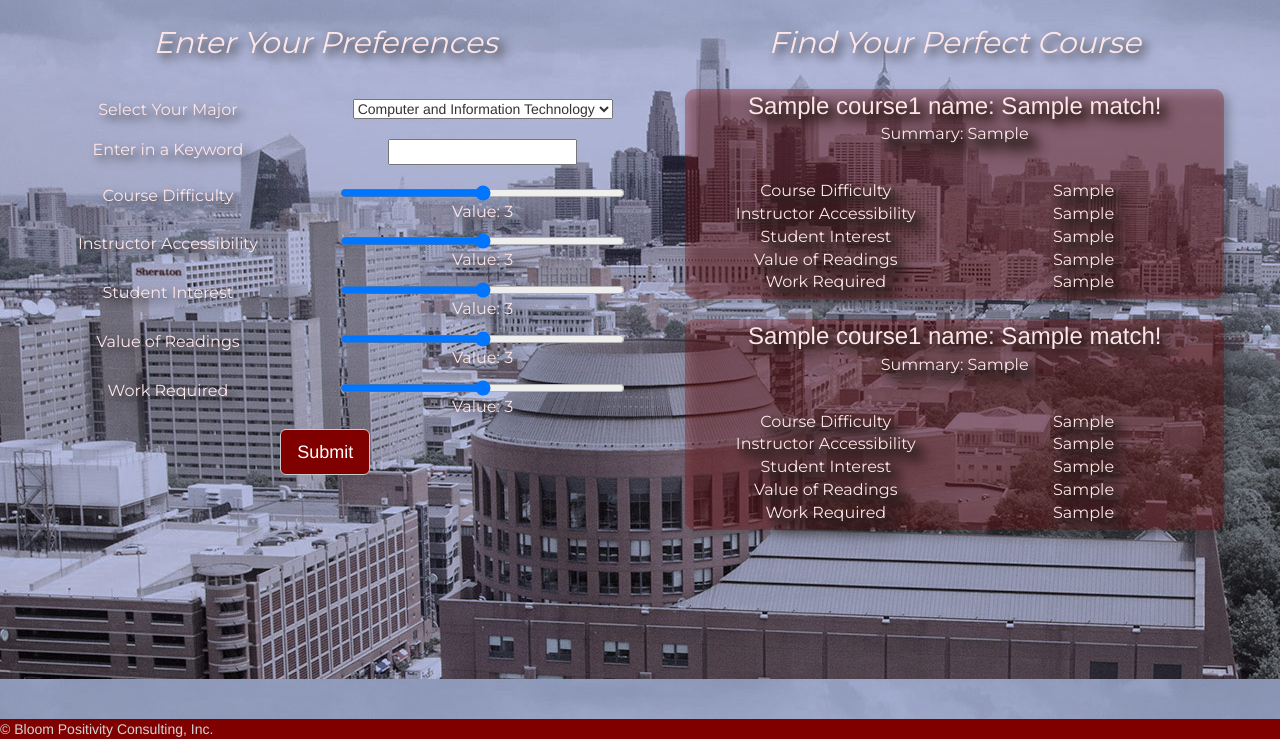
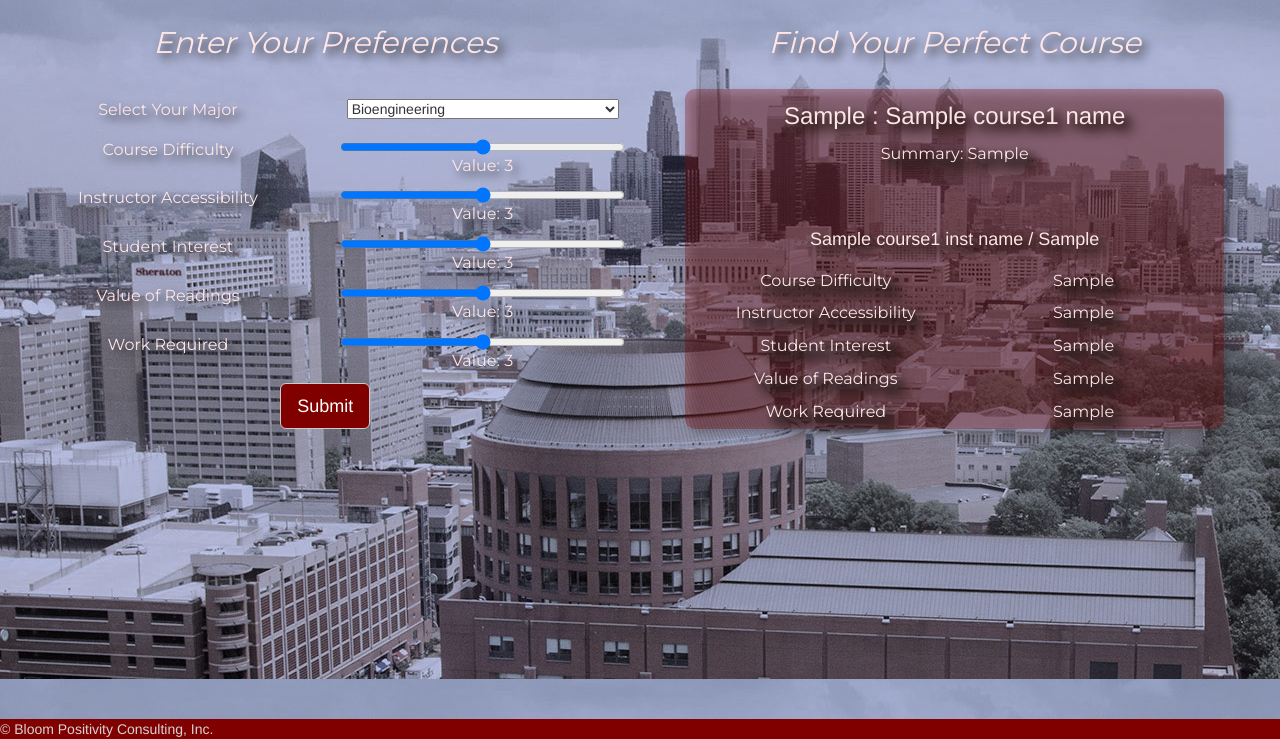
Before and after one commit to kaushik316/OfCourse, a Flask app: template Site/templates/landing.html in a window 1280 px wide. Shown: the part 61-800 px from the top of the page. Run offline with Flask 2, Linux system fonts and the light colour scheme; the template is opened without the code that fills it: most values are stand-ins (such as "Sample title", 1, 10 or a date in 2020); some libraries are stand-ins or nearby versions.

Commit message:
updated routes to accept john's methods for outputs and to call the model for an alias

```diff
--- a/Site/display_routes.py
+++ b/Site/display_routes.py
@@ -36,7 +36,10 @@ def landing():
     input_inst_acc = str(input_inst_acc),
     input_stud_int = str(input_stud_int),
     input_value_read = str(input_value_read),
-    input_work_req = str(input_work_req))
+    input_work_req = str(input_work_req),
+    course1_name = 'CIT593',
+    course1_acc= '85%',
+    course1_summ = 'no one should ever take this course')
 
 
 # Accesses the display info for the result of the course predictor
--- a/Site/static/css/custom.css
+++ b/Site/static/css/custom.css
@@ -139,6 +139,7 @@ div#footer {
 	margin: 0px;
 	color: #ffe6e6;
 	-webkit-filter: drop-shadow(5px 5px 5px #222);
+	margin-top: 10px;
 }
 
 .flex-container > div {
@@ -148,6 +149,7 @@ div#footer {
   color: #ffe6e6;
   margin-left: 5%;
   margin-right: 5%;
+  margin-top: 10px;
   padding-bottom: 5px;
   -webkit-filter: drop-shadow(5px 5px 5px #222);
 }
--- a/Site/templates/landing.html
+++ b/Site/templates/landing.html
@@ -22,16 +22,21 @@
                 <div class="col-md-6">
                   <div class="major_dropdown" align="middle">
                     <select name="major">
+                      <option value="BE">Bioengineering</option>
+                      <option value="CBE">Chemical and Biomolecular Engineering</option>
+                      <option value="CHEM">Chemistry</option>
+                      <option value="CIS">Computer and Information Science</option>
                       <option value="CIT">Computer and Information Technology</option>
-                      <option value="CIS">Computer Science</option>
-                      <option value="EE">Electrical Engineering</option>
-                      <option value="ME">Mechanical Engineering</option>
+                      <option value="EAS">Engineering and Applied Science</option>
+                      <option value="ENM">Engineering Mathematics</option>
+                      <option value="MSE">Materials Science and Engineering</option>
+                      <option value="PHYS">Physics</option>
                     </select>
                   </div>
                 </div>
               </div>
             </div>
-            <div class="row">
+<!--             <div class="row">
               <div class="col-md-6">
                 <p>Enter in a Keyword</p>
               </div>
@@ -40,7 +45,7 @@
                   <input id="kw", type="text" name="kw">
                 </div>
               </div>
-            </div>
+            </div> -->
             <div class="row">
               <div class="col-md-6">
                 <p>Course Difficulty</p>
@@ -106,9 +111,13 @@
             <h2>Find Your Perfect Course</h2>
             <div class="flex-container" id="rounded_corners">
               <div>
-                {{ course1_name }}: {{ course1_acc }} match!</p>
+                {{ course1_alias }} : {{ course1_name }}</p>
                 <p>Summary: {{ course1_summ }}</p>
                 <br>
+                <h4>
+                  <br>
+                  {{ course1_inst_name }} / {{  course1_semester  }}
+                </h4>
                 <div class="row">
                   <div class="col-md-6">
                     <p>Course Difficulty</p>
@@ -128,7 +137,7 @@
               </div>
             </div>
             <br>
-            <div class="flex-container" id="rounded_corners">
+<!--             <div class="flex-container" id="rounded_corners">
               <div>
                 {{ course1_name }}: {{ course1_acc }} match!</p>
                 <p>Summary: {{ course1_summ }}</p>
@@ -150,7 +159,7 @@
                   </div>
                 </div>
               </div>
-            </div>
+            </div> -->
           </div>
         </div>
        </div>
```
Also changed, not shown: Site/routes.py (+34 -6 lines).
